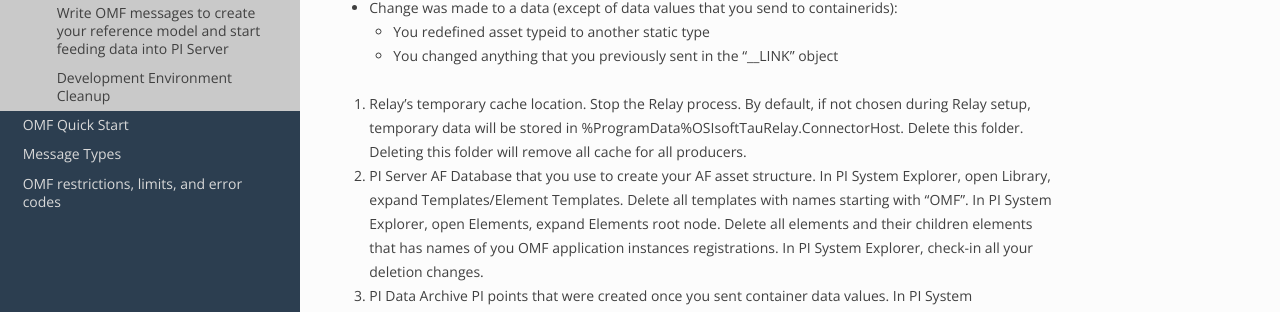
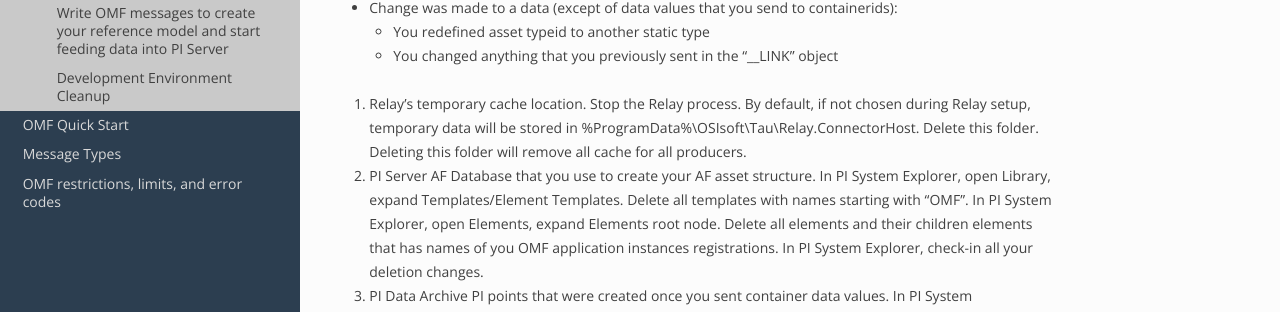
Before and after one commit to osisoft/OMF-Developer-Companion-Guide, a Sphinx documentation site: the page built from docs/OMF_Before.rst, in a window 1280 px wide and 900 px high, scrolled down 2668 px. Shown: the part 166-478 px from the top of the window. Built offline with Sphinx 7.4.7 and the Read the Docs theme 2.0.0, drawn with Linux system fonts in a browser that asks for light colours.

Commit message:
Update OMF_Before.rst

```diff
--- a/docs/OMF_Before.rst
+++ b/docs/OMF_Before.rst
@@ -133,7 +133,7 @@
 
 1. Relay's temporary cache location.
    Stop the Relay process. By default, if not chosen during Relay setup, temporary data will be stored in
-   %ProgramData%\OSIsoft\Tau\Relay.ConnectorHost. Delete this folder.
+   \%ProgramData\%\\OSIsoft\\Tau\\Relay.ConnectorHost. Delete this folder.
    Deleting this folder will remove all cache for all producers.
 
 2. PI Server AF Database that you use to create your AF asset structure.
```
